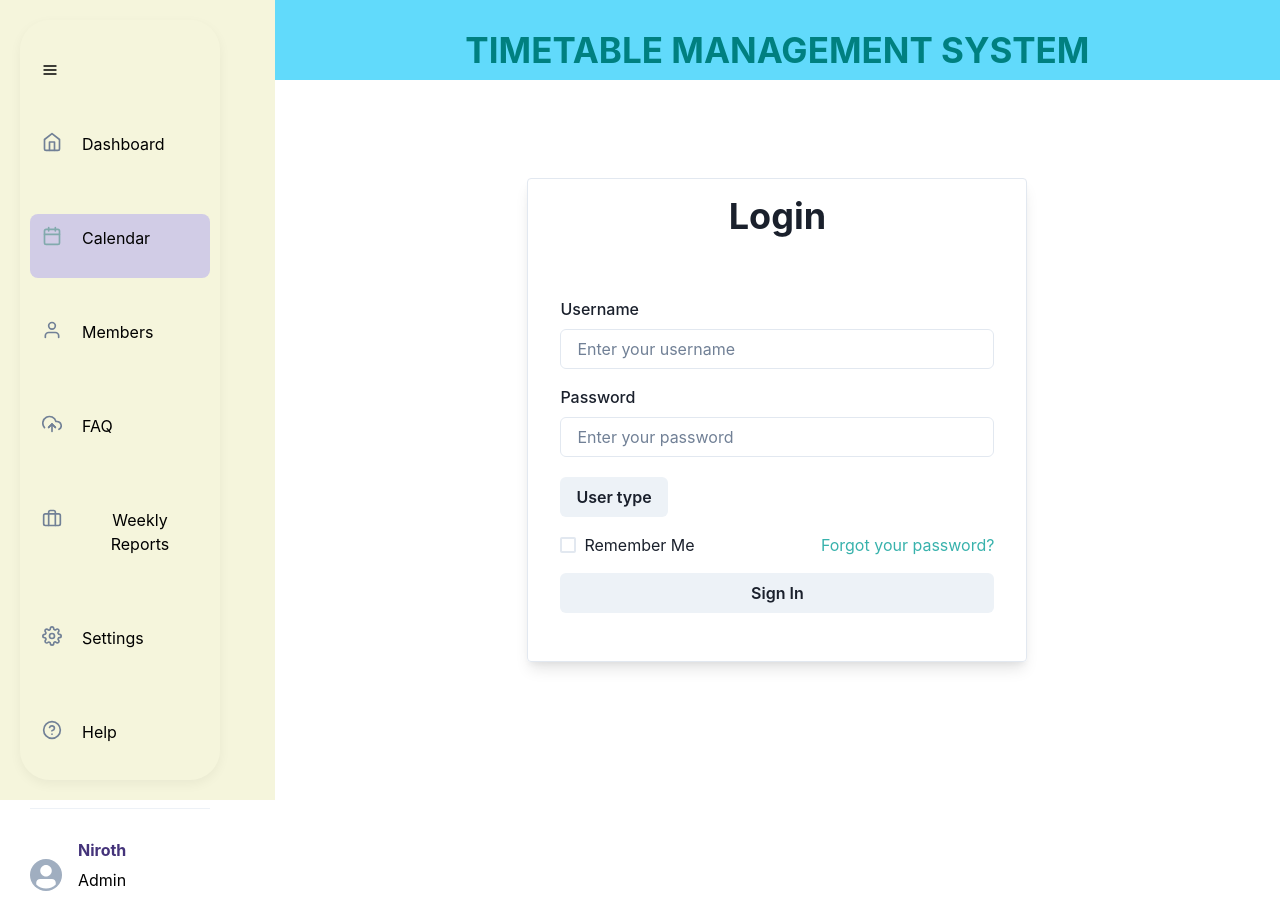
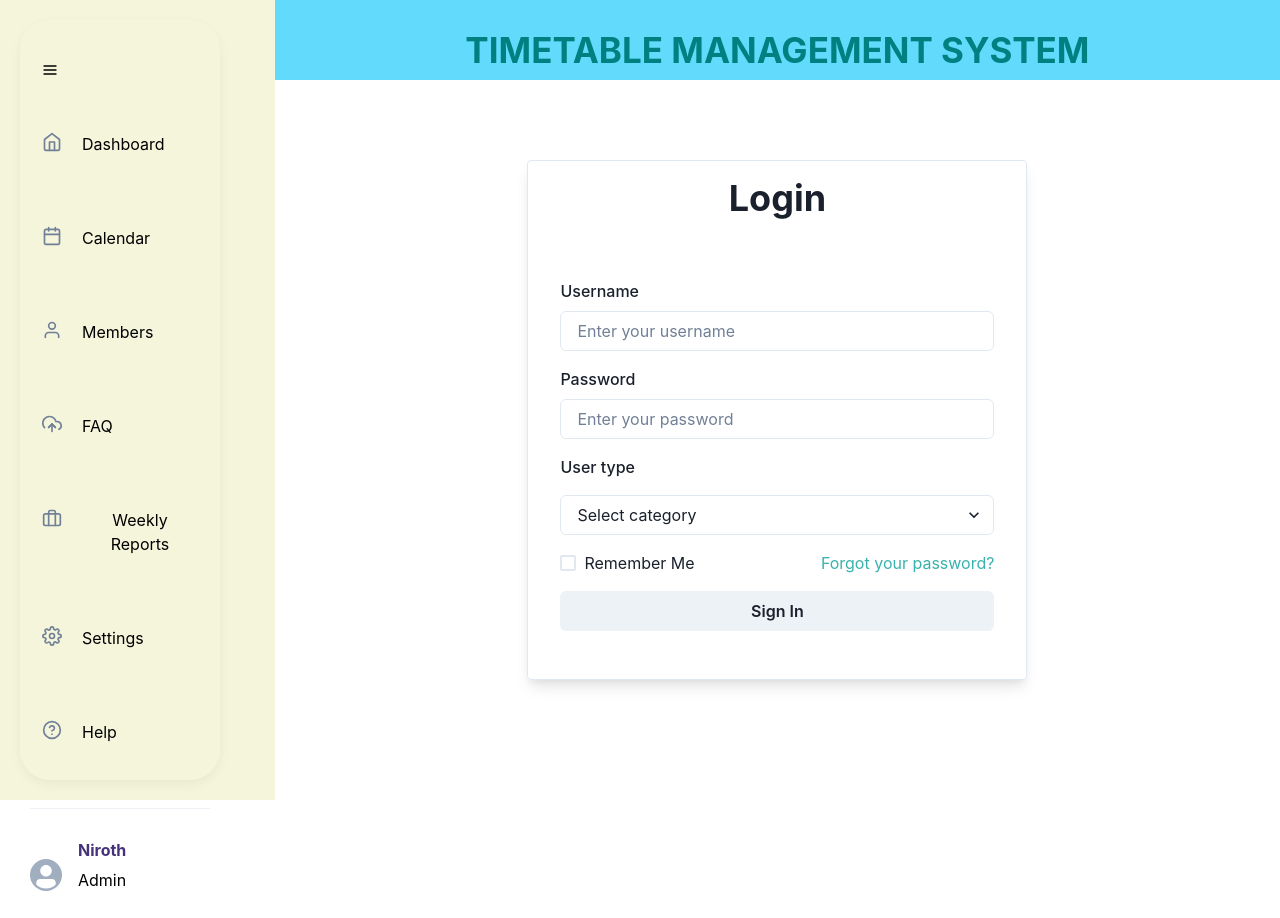
Before and after one commit to kelummadusanka/Time_Table_Management, a React (Create React App) app in the folder client/: page / in a window 1280 px wide. Built offline with nearby package versions, Linux system fonts and the light colour scheme.

Commit message:
change user type dropdown

```diff
--- a/client/src/Components/Login/Login.js
+++ b/client/src/Components/Login/Login.js
@@ -24,14 +24,9 @@ import {
   Checkbox,
   Button,
   FormErrorMessage,
-  Menu,
-  MenuButton,
-  MenuList,
-  MenuItem,
-  MenuItemOption,
-  MenuGroup,
-  MenuOptionGroup,
-  MenuDivider,
+
+  Select,
+
 } from '@chakra-ui/react'
 
 const VARIANT_COLOR = 'teal';
@@ -69,26 +64,22 @@ const Login = () => {
 
                 </div>
               </FormControl>
-              <FormErrorMessage>(formik.errors.username)</FormErrorMessage>
+
 
               <FormControl mt={4}>
                 <FormLabel>Password</FormLabel>
                 <Input type='password' placeholder='Enter your password' />
               </FormControl>
 
+              <FormControl mt={4}>
+                <FormLabel>User type</FormLabel>
+              </FormControl>
 
-              <Menu >
-
-                <MenuButton as={Button} mt="20px" >
-                  User type
-                </MenuButton>
-                <MenuList>
-                  <MenuItem>Admin</MenuItem>
-                  <MenuItem>Lecturer</MenuItem>
-                  <MenuItem>Student</MenuItem>
-
-                </MenuList>
-              </Menu>
+              <Select placeholder='Select category' mt={4}>
+                <option value='option1'>Admin</option>
+                <option value='option2'>Lecturer</option>
+                <option value='option3'>Student</option>
+              </Select>
 
               <Stack isInline justifyContent='space-between' mt={4}>
                 <Box>
--- a/client/src/Components/Nav/Nav.jsx
+++ b/client/src/Components/Nav/Nav.jsx
@@ -57,7 +57,7 @@ export default function Nav() {
                 />
                 {}
                 <NavItem navSize={navSize} icon={FiHome} title="Dashboard" description="Input the description for the dashboard." />
-                <NavItem navSize={navSize} icon={FiCalendar} title="Calendar" active />
+                <NavItem navSize={navSize} icon={FiCalendar} title="Calendar"  />
                 <NavItem navSize={navSize} icon={FiUser} title="Members" />
                 <NavItem navSize={navSize} icon={FiUploadCloud} title="FAQ" />
                 <NavItem navSize={navSize} icon={FiBriefcase} title="Weekly Reports" />
```
